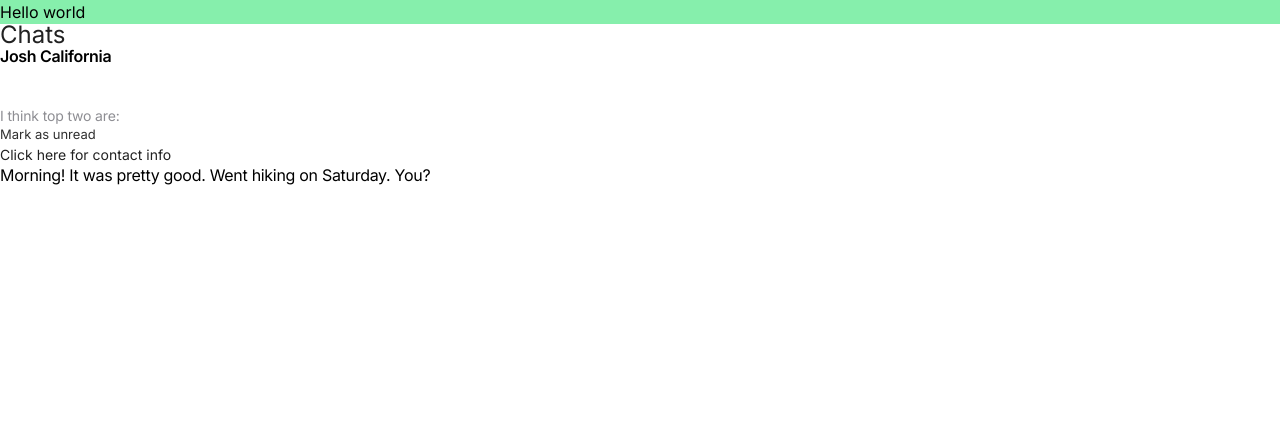
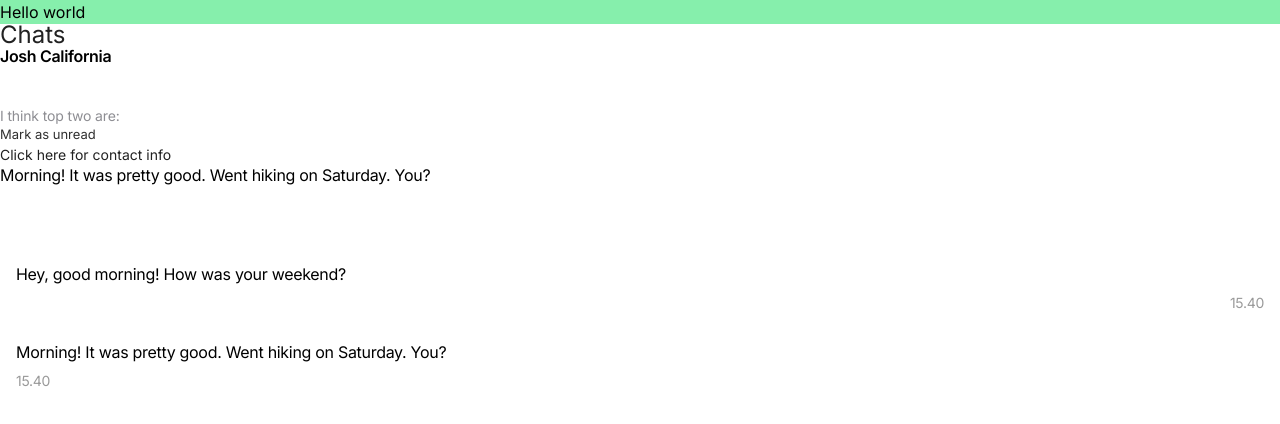
Before and after one commit to mdashfaque-mamdu-au17/monk-commerce-task, a React (Vite) app: page / in a window 1280 px wide. Shown: the top 424 px of the page. Built offline with nearby package versions, Linux system fonts and the light colour scheme; some icons are missing.

Commit message:
feat: message component added

```diff
--- a/src/App.tsx
+++ b/src/App.tsx
@@ -1,4 +1,5 @@
-import { Heading, Text } from './components';
+import { Heading, MessageBox, Text } from './components';
+import { MenuIcon } from './components/icons';
 
 function App() {
   return (
@@ -16,6 +17,21 @@ function App() {
         <Text variant="black-three">
           Morning! It was pretty good. Went hiking on Saturday. You?
         </Text>
+
+        <MenuIcon />
+      </div>
+
+      <div className="mt-10">
+        <MessageBox
+          message="Hey, good morning! How was your weekend?"
+          time="15.40"
+        />
+
+        <MessageBox
+          message="Morning! It was pretty good. Went hiking on Saturday. You?"
+          time="15.40"
+          variant="received"
+        />
       </div>
     </>
   );
--- /dev/null
+++ b/src/components/MessageBox/MessageBox.tsx
@@ -0,0 +1,51 @@
+import classNames from 'classnames';
+import Text from '../Texts/Text';
+
+interface MessageBoxProps {
+  variant?: 'sent' | 'received';
+  message: string;
+  time: string;
+  className?: string;
+}
+
+export default function MessageBox({
+  variant = 'sent',
+  message = '',
+  time = '',
+  className = '',
+}: MessageBoxProps) {
+  function applyVariantStyles() {
+    switch (variant) {
+      case 'sent':
+        return 'bg-light-yellow hover:bg-light-yellow/80';
+      case 'received':
+        return 'bg-cream-white hover:bg-cream-white/80';
+      default:
+        return '';
+        break;
+    }
+  }
+
+  const timeStyle =
+    variant === 'sent' ? 'justify-end' : 'justify-start';
+
+  return (
+    <div
+      className={classNames(
+        'w-full p-4 rounded-[44px] transition-all duration-300',
+        applyVariantStyles(),
+        className
+      )}
+    >
+      <Text variant="black-three">{message}</Text>
+      <div className={classNames('mt-2.5 flex', timeStyle)}>
+        <Text
+          variant="gray"
+          className="!-tracking-[0.3px] !text-black/40"
+        >
+          {time}
+        </Text>
+      </div>
+    </div>
+  );
+}
--- a/src/components/index.tsx
+++ b/src/components/index.tsx
@@ -1,4 +1,5 @@
 import Heading from './Texts/Heading';
 import Text from './Texts/Text';
+import MessageBox from './MessageBox/MessageBox';
 
-export { Heading, Text };
+export { Heading, Text, MessageBox };
```
